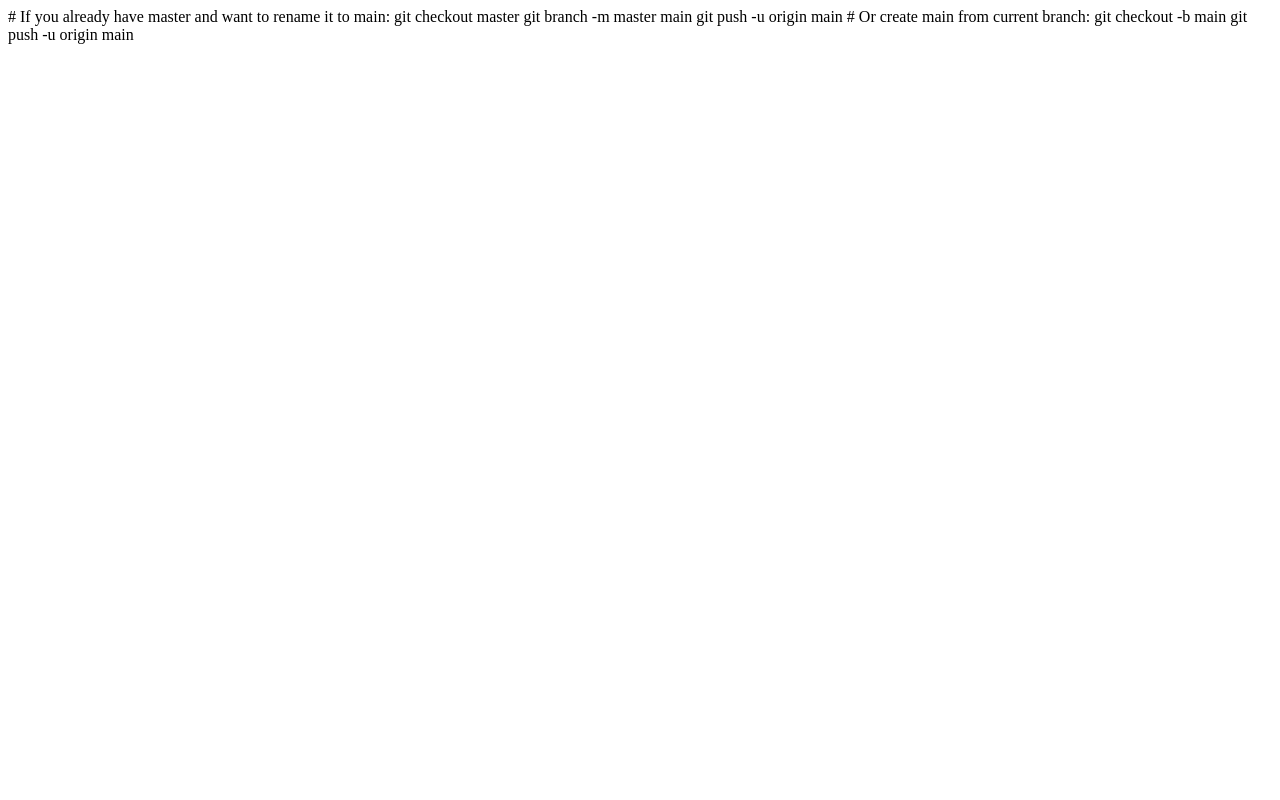
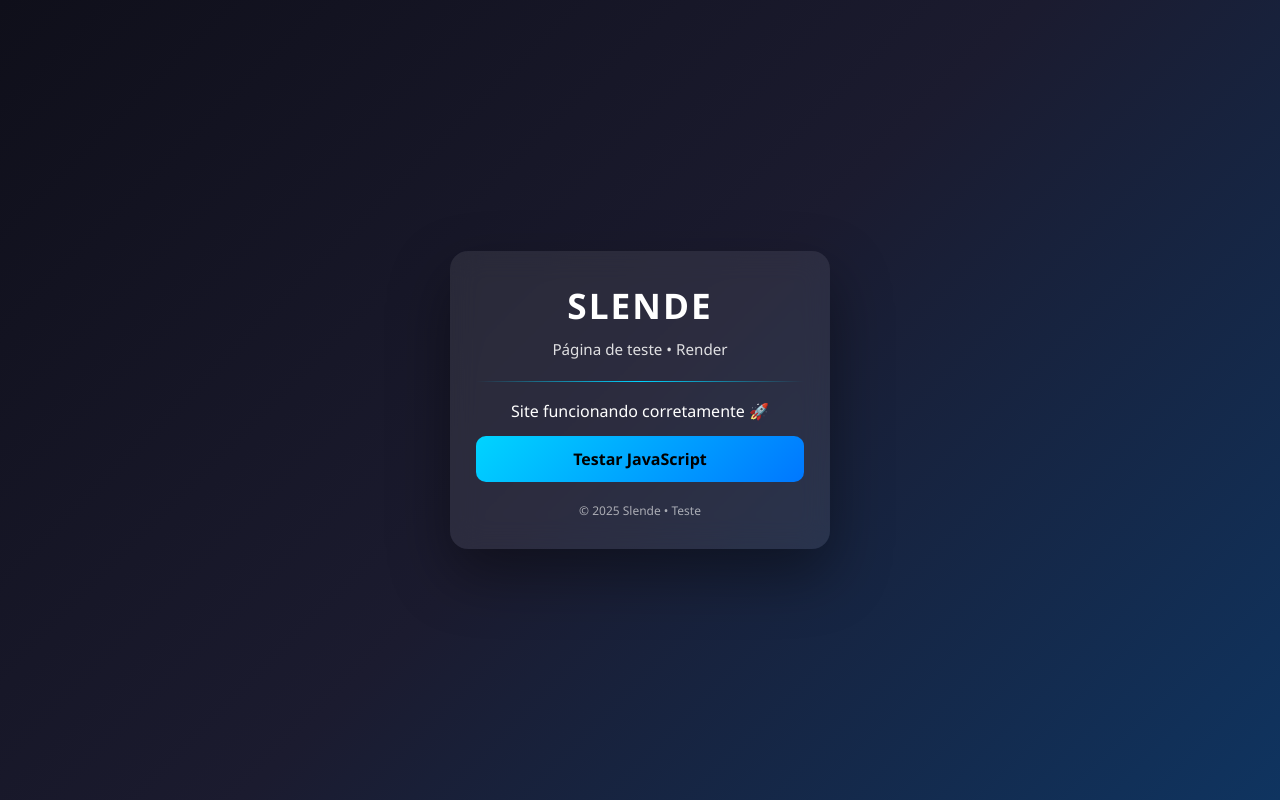
Before and after one commit to Josewwije/site_slende, a plain HTML site: page Index.html in a window 1280 px wide. Drawn offline with Linux system fonts and the light colour scheme.

Commit message:
Update Index.html

```diff
--- a/Index.html
+++ b/Index.html
@@ -1,8 +1,115 @@
-# If you already have master and want to rename it to main:
-git checkout master
-git branch -m master main
-git push -u origin main
+<!DOCTYPE html>
+<html lang="pt-BR">
+<head>
+  <meta charset="UTF-8" />
+  <meta name="viewport" content="width=device-width, initial-scale=1.0" />
+  <title>Slende • Teste</title>
 
-# Or create main from current branch:
-git checkout -b main
-git push -u origin main
+  <style>
+    * {
+      margin: 0;
+      padding: 0;
+      box-sizing: border-box;
+      font-family: 'Segoe UI', Tahoma, sans-serif;
+    }
+
+    body {
+      height: 100vh;
+      background: linear-gradient(135deg, #0f0f1a, #1b1b2f, #0f3460);
+      display: flex;
+      align-items: center;
+      justify-content: center;
+      color: #fff;
+    }
+
+    .card {
+      background: rgba(255, 255, 255, 0.08);
+      backdrop-filter: blur(14px);
+      border-radius: 18px;
+      padding: 30px 26px;
+      width: 90%;
+      max-width: 380px;
+      text-align: center;
+      box-shadow: 0 25px 60px rgba(0, 0, 0, 0.4);
+      animation: fadeIn 1s ease;
+    }
+
+    .logo {
+      font-size: 2.2rem;
+      font-weight: 700;
+      letter-spacing: 2px;
+      margin-bottom: 10px;
+    }
+
+    .subtitle {
+      font-size: 0.95rem;
+      opacity: 0.85;
+      margin-bottom: 22px;
+    }
+
+    .line {
+      height: 1px;
+      width: 100%;
+      background: linear-gradient(90deg, transparent, #00d4ff, transparent);
+      margin: 18px 0;
+    }
+
+    .btn {
+      display: block;
+      width: 100%;
+      padding: 12px;
+      margin-top: 14px;
+      border: none;
+      border-radius: 10px;
+      background: linear-gradient(135deg, #00d4ff, #0077ff);
+      color: #000;
+      font-weight: 600;
+      font-size: 1rem;
+      cursor: pointer;
+      transition: transform 0.2s, box-shadow 0.2s;
+    }
+
+    .btn:hover {
+      transform: translateY(-2px);
+      box-shadow: 0 10px 25px rgba(0, 212, 255, 0.4);
+    }
+
+    .footer {
+      margin-top: 20px;
+      font-size: 0.75rem;
+      opacity: 0.6;
+    }
+
+    @keyframes fadeIn {
+      from {
+        opacity: 0;
+        transform: translateY(15px);
+      }
+      to {
+        opacity: 1;
+        transform: translateY(0);
+      }
+    }
+  </style>
+</head>
+<body>
+
+  <div class="card">
+    <div class="logo">SLENDE</div>
+    <div class="subtitle">Página de teste • Render</div>
+
+    <div class="line"></div>
+
+    <p>Site funcionando corretamente 🚀</p>
+
+    <button class="btn" onclick="alert('Tudo certo! 😄')">
+      Testar JavaScript
+    </button>
+
+    <div class="footer">
+      © 2025 Slende • Teste
+    </div>
+  </div>
+
+</body>
+</html>
```
